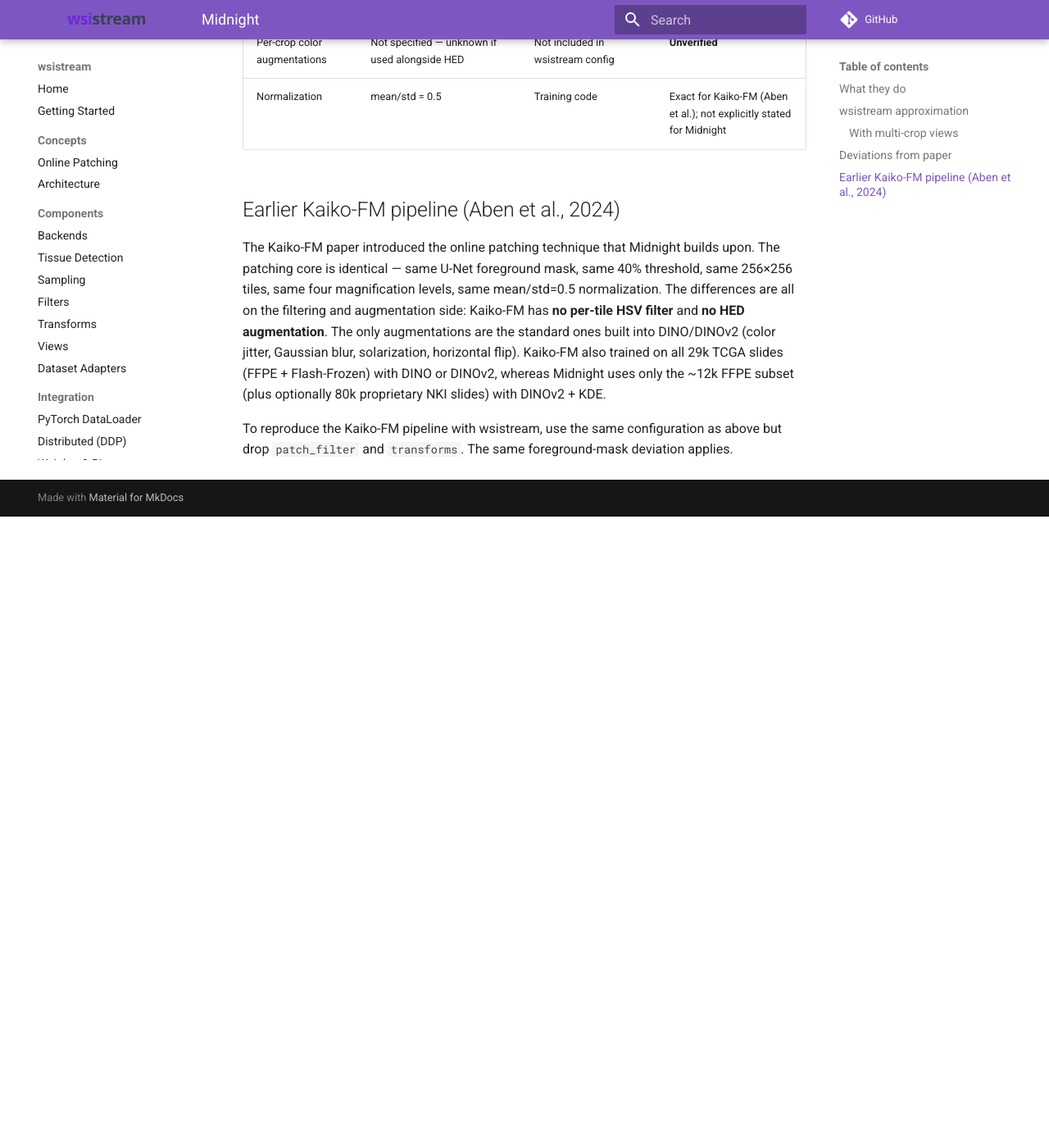
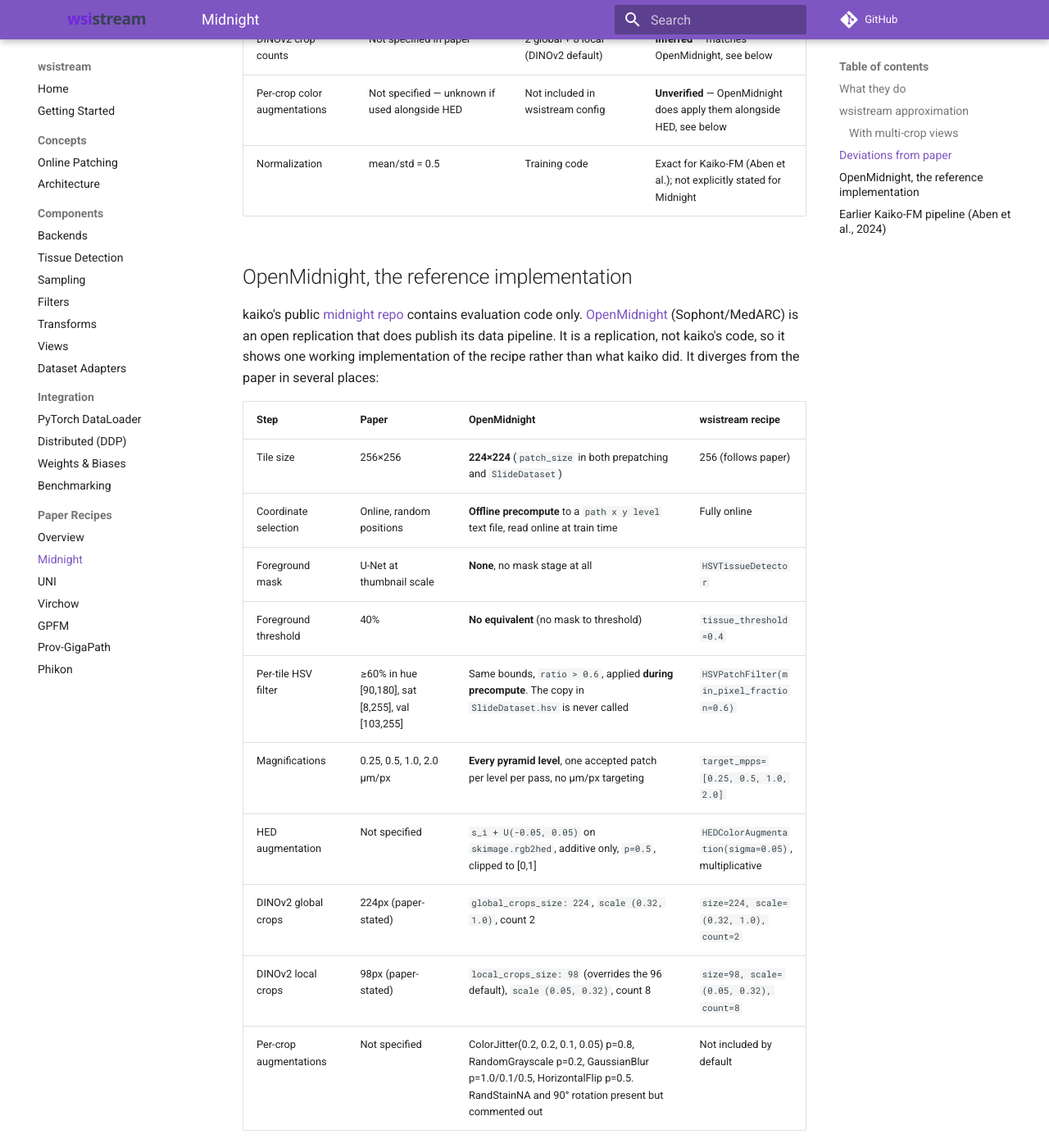
Before and after one commit to RamonKaspar/wsistream, an MkDocs documentation site: the page built from docs/recipes/midnight.md, in a window 1280 px wide and 1400 px high, scrolled down 4186 px. Shown: the whole window at 82% size. Built offline with MkDocs 1.6.1 and Material for MkDocs 9.7.7, drawn with Linux system fonts in a browser that asks for light colours; comment, search, counter and statistics services are not loaded; before the commit the page ends 4816 px from its top, so only the background shows below that; some of the changed text lies outside the part shown.

Commit message:
docs: compare the OpenMidnight reference implementation in the Midnight recipe

```diff
--- a/docs/recipes/midnight.md
+++ b/docs/recipes/midnight.md
@@ -117,12 +117,31 @@
 | Magnification weights | Not specified in paper | Uniform (default) | Unknown |
 | Sampling strategy | Online random from arbitrary positions | `num_patches=-1` (infinite random with replacement) | Exact |
 | Tile size | 256×256 | `patch_size=256` | Exact |
-| HED augmentation | HED perturbation, sigma not stated | `HEDColorAugmentation(sigma=0.05)` | **Approximate** — paper does not specify sigma |
+| HED augmentation | HED perturbation, sigma not stated | `HEDColorAugmentation(sigma=0.05)` | **Approximate** — paper does not specify sigma; OpenMidnight differs, see below |
 | DINOv2 crop output sizes | local 98px, global 224px (paper-stated for standard training) | `size=98` (local), `size=224` (global) | Exact |
-| DINOv2 scale ranges | Not specified in paper | DINOv2 defaults (0.32–1.0 global, 0.05–0.32 local) | **Unverified** |
-| DINOv2 crop counts | Not specified in paper | 2 global + 8 local (DINOv2 default) | **Unverified** |
-| Per-crop color augmentations | Not specified — unknown if used alongside HED | Not included in wsistream config | **Unverified** |
+| DINOv2 scale ranges | Not specified in paper | DINOv2 defaults (0.32–1.0 global, 0.05–0.32 local) | **Inferred** — matches OpenMidnight, see below |
+| DINOv2 crop counts | Not specified in paper | 2 global + 8 local (DINOv2 default) | **Inferred** — matches OpenMidnight, see below |
+| Per-crop color augmentations | Not specified — unknown if used alongside HED | Not included in wsistream config | **Unverified** — OpenMidnight does apply them alongside HED, see below |
 | Normalization | mean/std = 0.5 | Training code | Exact for Kaiko-FM (Aben et al.); not explicitly stated for Midnight |
+
+## OpenMidnight, the reference implementation
+
+kaiko's public [midnight repo](https://github.com/kaiko-ai/midnight) contains evaluation code only. [OpenMidnight](https://github.com/MedARC-AI/OpenMidnight) (Sophont/MedARC) is an open replication that does publish its data pipeline. It is a replication, not kaiko's code, so it shows one working implementation of the recipe rather than what kaiko did. It diverges from the paper in several places:
+
+| Step | Paper | OpenMidnight | wsistream recipe |
+|------|-------|--------------|------------------|
+| Tile size | 256×256 | **224×224** (`patch_size` in both prepatching and `SlideDataset`) | 256 (follows paper) |
+| Coordinate selection | Online, random positions | **Offline precompute** to a `path x y level` text file, read online at train time | Fully online |
+| Foreground mask | U-Net at thumbnail scale | **None**, no mask stage at all | `HSVTissueDetector` |
+| Foreground threshold | 40% | **No equivalent** (no mask to threshold) | `tissue_threshold=0.4` |
+| Per-tile HSV filter | ≥60% in hue [90,180], sat [8,255], val [103,255] | Same bounds, `ratio > 0.6`, applied **during precompute**. The copy in `SlideDataset.hsv` is never called | `HSVPatchFilter(min_pixel_fraction=0.6)` |
+| Magnifications | 0.25, 0.5, 1.0, 2.0 µm/px | **Every pyramid level**, one accepted patch per level per pass, no µm/px targeting | `target_mpps=[0.25, 0.5, 1.0, 2.0]` |
+| HED augmentation | Not specified | `s_i + U(-0.05, 0.05)` on `skimage.rgb2hed`, additive only, `p=0.5`, clipped to [0,1] | `HEDColorAugmentation(sigma=0.05)`, multiplicative |
+| DINOv2 global crops | 224px (paper-stated) | `global_crops_size: 224`, `scale (0.32, 1.0)`, count 2 | `size=224, scale=(0.32, 1.0), count=2` |
+| DINOv2 local crops | 98px (paper-stated) | `local_crops_size: 98` (overrides the 96 default), `scale (0.05, 0.32)`, count 8 | `size=98, scale=(0.05, 0.32), count=8` |
+| Per-crop augmentations | Not specified | ColorJitter(0.2, 0.2, 0.1, 0.05) p=0.8, RandomGrayscale p=0.2, GaussianBlur p=1.0/0.1/0.5, HorizontalFlip p=0.5. RandStainNA and 90° rotation present but commented out | Not included by default |
+
+Before trying to match OpenMidnight's HED via `sigma_bias`, read the [scale warning](../components/transforms.md#hedcoloraugmentation): their additive perturbation sits in a much more aggressive regime than `sigma=0.05` suggests.
 
 ## Earlier Kaiko-FM pipeline (Aben et al., 2024)
 
```
